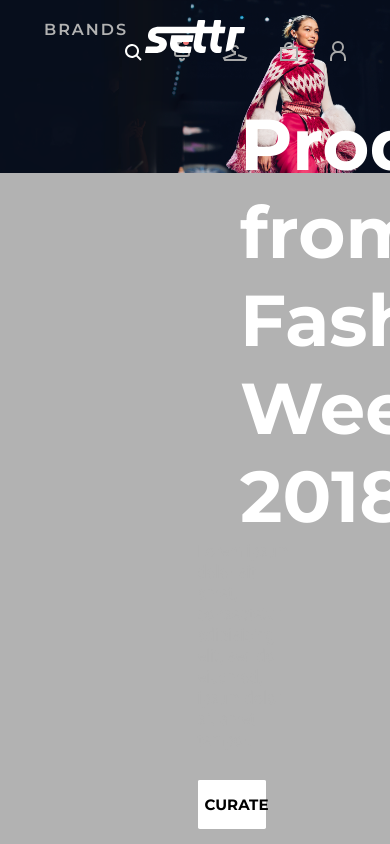
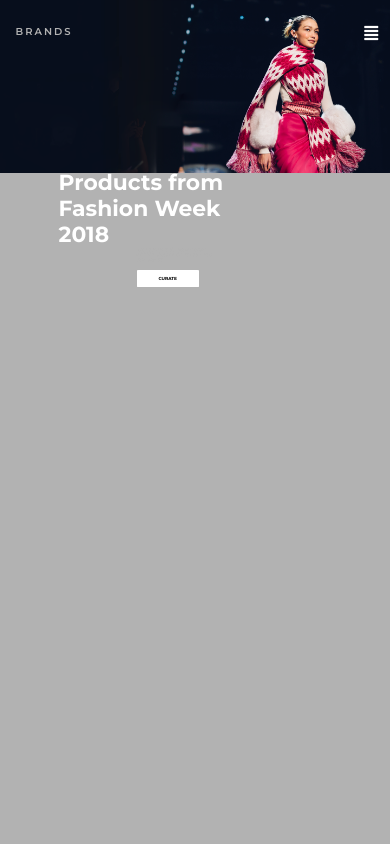
Before and after one commit to Dimitrykipiani/WEB-2, a plain HTML site: page HW2/index.html in a window 390 px wide. Shown: the top 844 px of the page. Drawn offline with Linux system fonts and the light colour scheme.

Commit message:
Responsive
Responsive changes

```diff
--- a/HW2/css/style.css
+++ b/HW2/css/style.css
@@ -6,12 +6,13 @@
 body{
 	font-family: 'Roboto', sans-serif;
 	background-color: #b2b2b2;
+	font-size: 1vw;
 }
 
 nav{
 	position: absolute;
 	width: 100%;
-	top: 20px;
+	top: 3%;
 }
 
 nav div{
@@ -37,14 +38,14 @@ li{
 
 button{
 	font-family: 'Montserrat', sans-serif;
-	width: 70%;
-	line-height: 45px;
+	width: 80%;
+	line-height: 3em;
 	border: 1px solid white;
 	background-color: white;
 	color: black;
 	border-radius: 3%;
-	margin-top: 30px;
-	font-size: 15px;
+	margin-top: 10%;
+	font-size: 1em;
 	font-weight: 700;
 }
 
@@ -54,7 +55,7 @@ button{
 
 .brands{
 	float: left;
-	padding-left: 44px;
+	padding-left: 4%;
 	letter-spacing: 2px;
 }
 
@@ -78,24 +79,54 @@ button{
 .header{
 	width: 50%;
 	position: absolute;
-	left: 240px;
-	top: 100px;
+	left: 15%;
+	top: 20%;
 	color: white;
 	font-family: 'Montserrat', sans-serif;
-	font-size: 36px;
+	font-size: 2.8em;
 }
 
 .subheader{
-	width: 50%;
+	width: 40%;
 	float: right;
 	font-family: 'Roboto Condensed', sans-serif;
-	font-size: 18px;
+	font-size: 0.4em;
 	font-weight: 500;
-	padding-right: 140px;
+	padding-right: 20%;
 	color: #b2b2b2;
 }
+
+.fa-align-justify
+{
+	position: absolute;
+	color: white;
+	font-size: 16px;
+	top: 3%;
+	right: 3%;
+}
+
 
 #grad{
 	position: absolute;
 	top: 0;
 }
+#burger{
+	display: none;
+}
+
+
+
+@media only screen and (max-width: 800px) {
+    ul{
+    	display: none;
+    }
+    #burger{
+    	display: block;
+    }
+    .logo{
+    	display: none;
+    }
+    .brands{
+    	font-size: 10px;
+    }
+}
--- a/HW2/index.html
+++ b/HW2/index.html
@@ -3,9 +3,11 @@
 <head>
 	<title> HW 2 </title>
 	<link rel="stylesheet" type="text/css" href="css/style.css">
+	<link rel="stylesheet" href="https://use.fontawesome.com/releases/v5.0.13/css/all.css" integrity="sha384-DNOHZ68U8hZfKXOrtjWvjxusGo9WQnrNx2sqG0tfsghAvtVlRW3tvkXWZh58N9jp" crossorigin="anonymous">
 	<link href="https://fonts.googleapis.com/css?family=Montserrat:400,500,600,700|Roboto+Condensed|Roboto:300,400,500,700" rel="stylesheet">
 </head>
 <body>
+
 	<div class="cover">
 		<img id="cvr" src="img/image.png">
 		<img id="grad" src="img/grad.png">
@@ -23,8 +25,11 @@
 				<li><a href=""><img src="img/bag.svg"></a></li>
 				<li><a href=""><img src="img/user.svg"></a></li>
 			</ul>
+
 		</div>
 	</nav>
+
+
 
 	<div class="logo">
 		<a href="#"><img src="img/logo.svg"></a>
@@ -39,5 +44,7 @@
 		</div>
 	</div>
 
+	<i id="burger" class="fas fa-align-justify">
+
 </body>
 </html>
```
